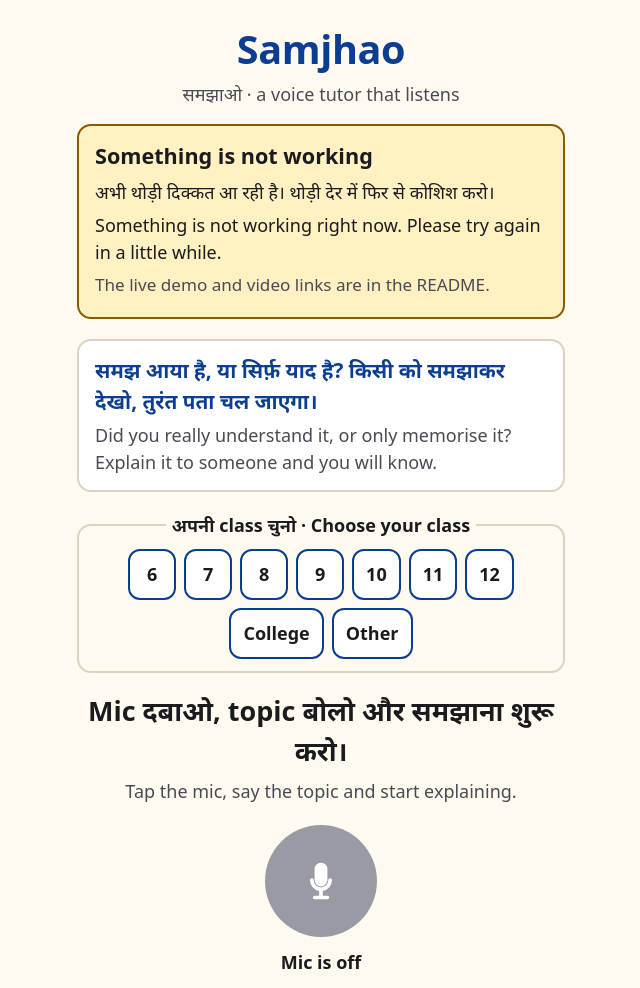
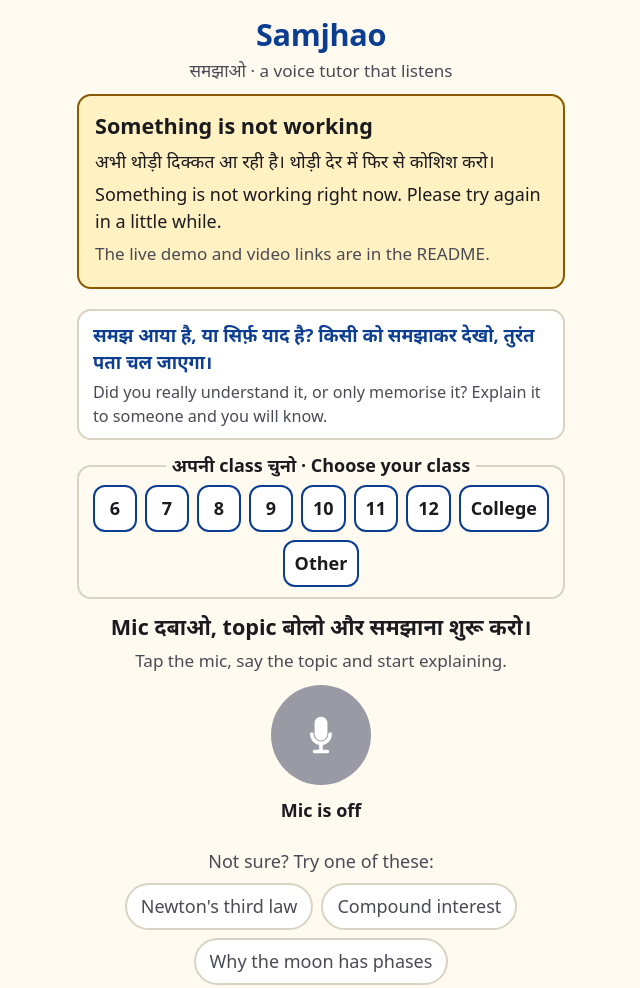
Before and after one commit to imajokin/samjhao, a plain HTML site: page web/index.html in a window 1280 px wide. Shown: the top 988 px of the page, without its empty margins (319-959 px from the left). Drawn offline with Linux system fonts and the light colour scheme; no server answers.

Commit message:
Tighten the home screen so the mic fits on the first screenful
Co-Authored-By: Claude Fable 5.2 <noreply@anthropic.com>

```diff
--- a/web/styles.css
+++ b/web/styles.css
@@ -526,3 +526,17 @@ body {
 
 .pitch-en { margin-bottom: 0; }
 .how-steps { margin-top: 24px; }
+
+/* ----- Keep the mic on the first screenful of a small phone ----- */
+
+#home { padding-top: 12px; }
+#home .brand h1 { font-size: 1.7rem; }
+#home .tagline { margin: 0 0 10px; font-size: 0.95rem; }
+#home .pitch { padding: 10px 14px; margin-bottom: 12px; }
+#home .pitch-hi { font-size: 1.02rem; }
+#home .pitch-en { font-size: 0.9rem; }
+#home .classes { margin-bottom: 12px; padding: 6px 8px 10px; }
+#home .classes span { min-width: 44px; padding: 8px 10px; }
+#home .prompt-hi { font-size: 1.2rem; }
+#home .prompt-en { margin: 4px 0 12px; font-size: 0.95rem; }
+#home .mic { width: 100px; height: 100px; }
```
